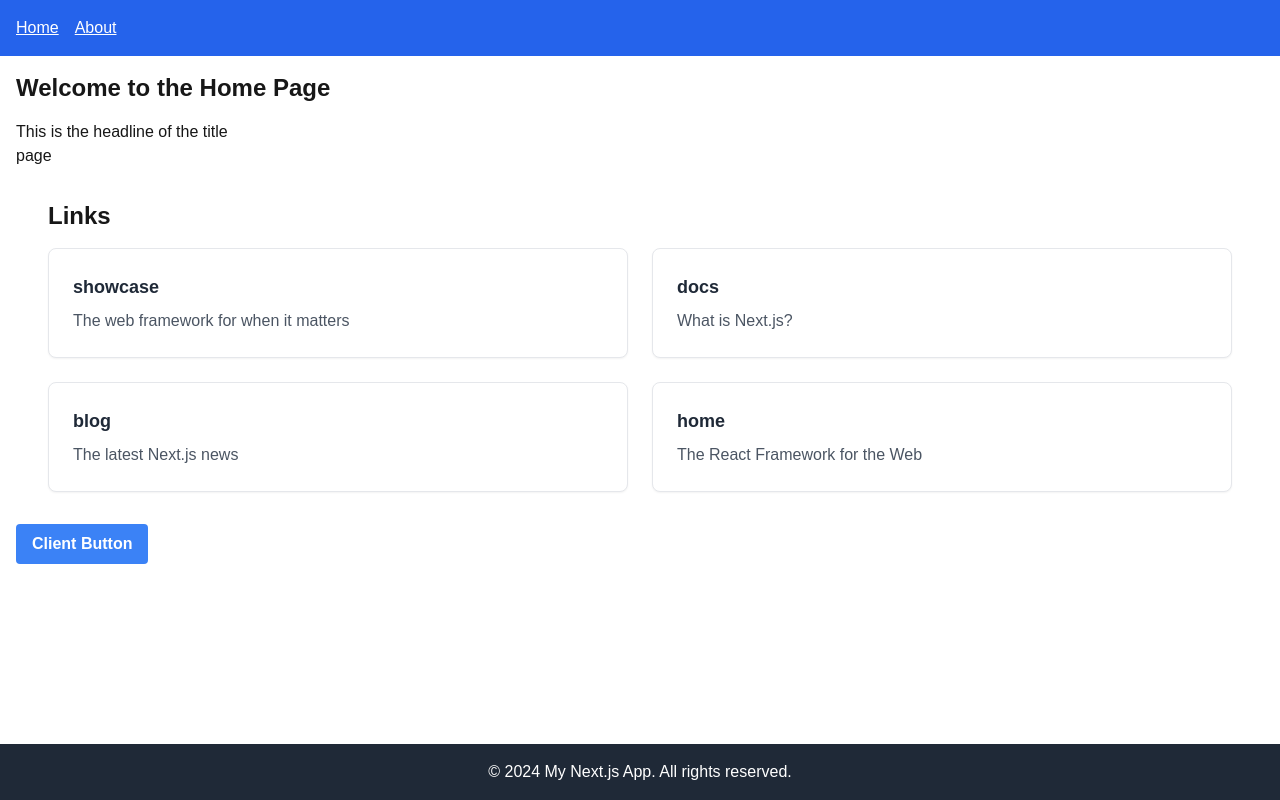
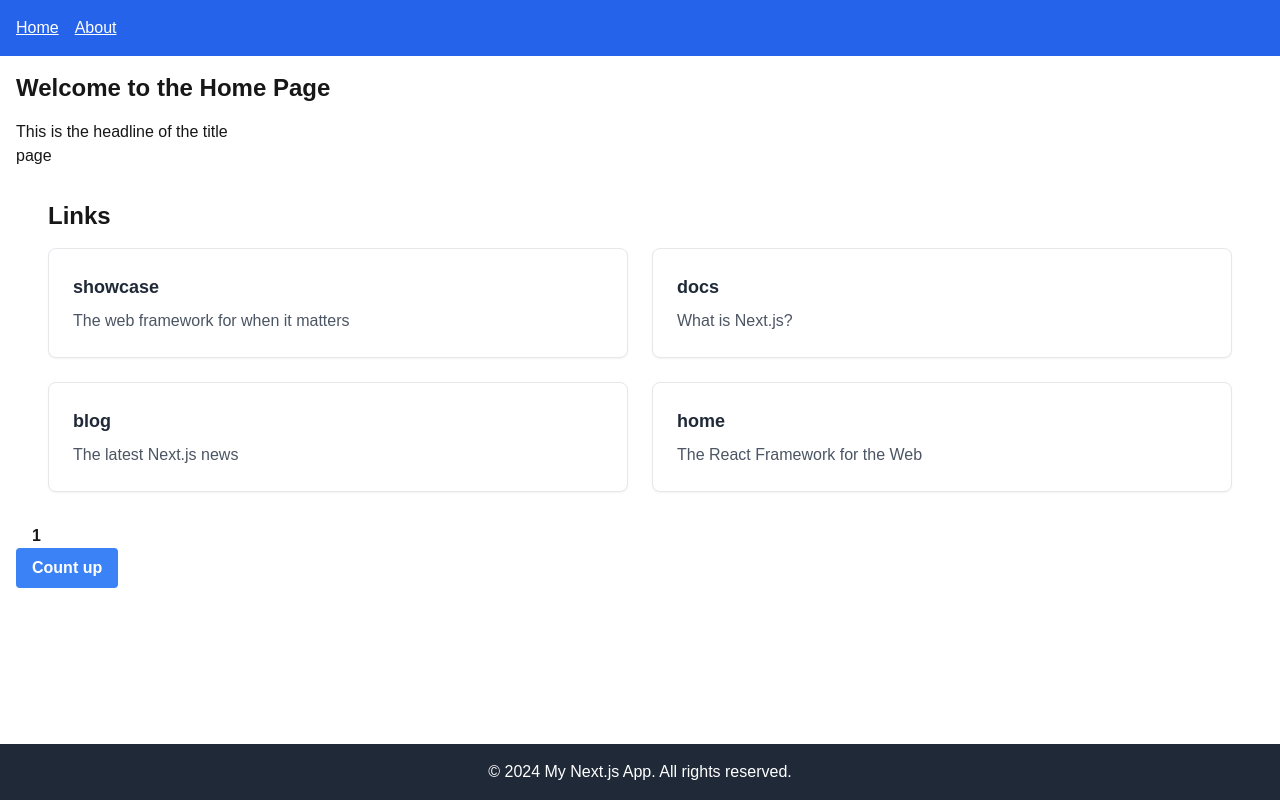
Before and after one commit to masaki0325/react-app, a Next.js app: page / in a window 1280 px wide. Built offline with nearby package versions, Linux system fonts and the light colour scheme.

Commit message:
✨ ClientButtonコンポーネントにカウント機能を追加し、ボタンのクリックでカウントアップするように変更しました。

```diff
--- a/src/components/ClientButton.tsx
+++ b/src/components/ClientButton.tsx
@@ -1,18 +1,27 @@
 'use client';
 
-import { useCallback } from 'react';
+import { useCallback, useEffect, useState } from 'react';
 
 export default function ClientButton() {
+  const [count, setCounter] = useState(1);
+
+  useEffect(() => {
+    return () => {};
+  }, []);
+
   const handleClick = useCallback(() => {
-    alert('Hello, world!');
+    setCounter((counter) => counter + 1);
   }, []);
 
   return (
-    <button
-      className="bg-blue-500 hover:bg-blue-700 text-white font-bold py-2 px-4 rounded"
-      onClick={handleClick}
-    >
-      Client Button
-    </button>
+    <div>
+      <h2 className="font-bold px-4">{count}</h2>
+      <button
+        className="bg-blue-500 hover:bg-blue-700 text-white font-bold py-2 px-4 rounded"
+        onClick={handleClick}
+      >
+        Count up
+      </button>
+    </div>
   );
 }
```
